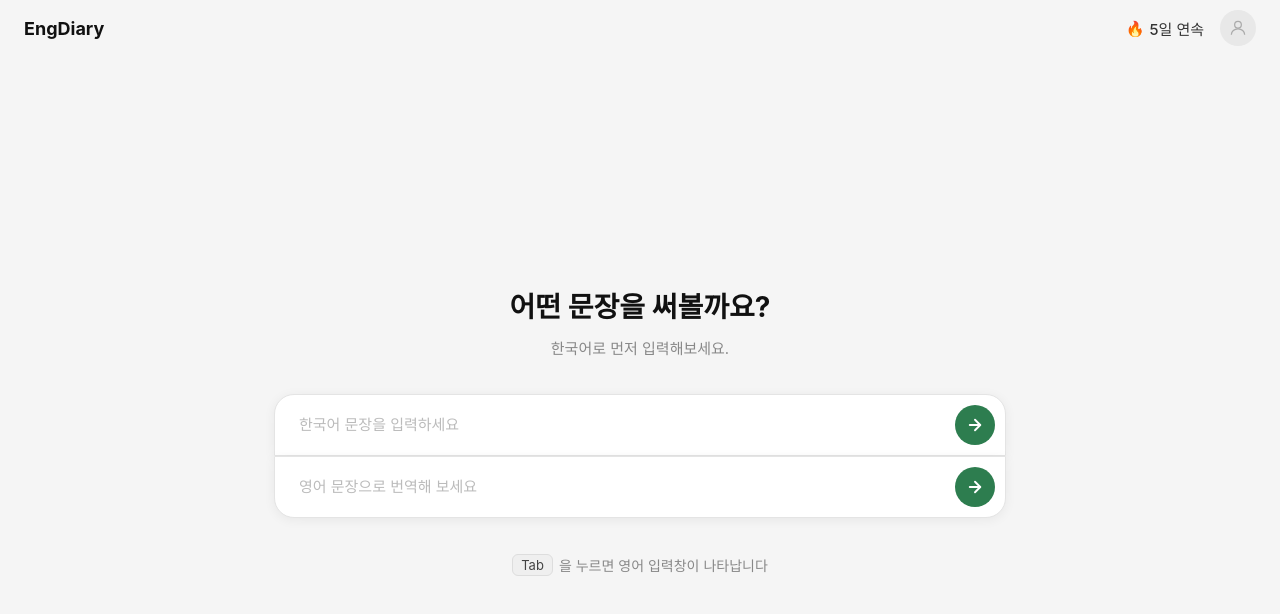
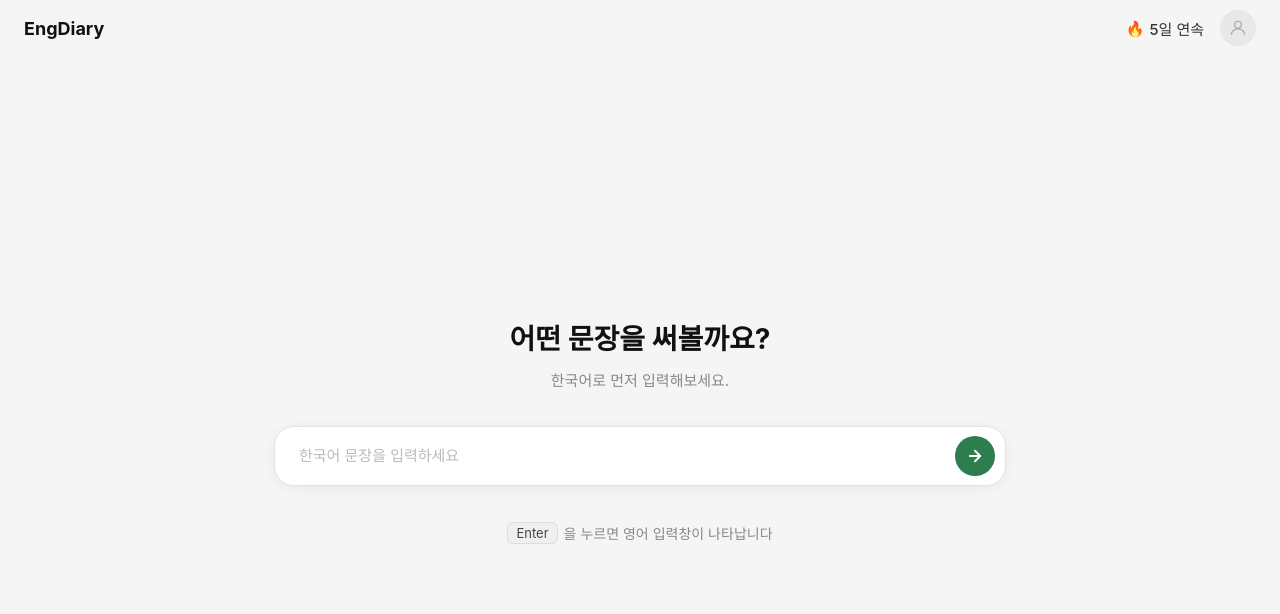
Before and after one commit to wonderminah/Translation-Practice, a React (Vite) app: page / in a window 1280 px wide. Shown: the top 614 px of the page. Built offline with nearby package versions, Linux system fonts and the light colour scheme.

Commit message:
영어 입력창 추가

```diff
--- a/src/App.css
+++ b/src/App.css
@@ -106,6 +106,7 @@ body {
 
 .input-box__wrapper {
   width: 100%;
+  height: 60px;
   display: flex;
   align-items: center;
   background: #fff;
@@ -120,9 +121,26 @@ body {
   border-top-right-radius: 20px;
 }
 
+.input-box__wrapper.origin--alone {
+  border-bottom-left-radius: 20px;
+  border-bottom-right-radius: 20px;
+}
+
+@keyframes slideDown {
+  from {
+    opacity: 0;
+    transform: translateY(-10px);
+  }
+  to {
+    opacity: 1;
+    transform: translateY(0);
+  }
+}
+
 .input-box__wrapper.target {
   border-bottom-left-radius: 20px;
   border-bottom-right-radius: 20px;
+  animation: slideDown 0.5s ease-out;
 }
 
 .input-box__field {
--- a/src/App.tsx
+++ b/src/App.tsx
@@ -1,9 +1,23 @@
-import { useState } from 'react'
+import { useEffect, useRef, useState } from 'react'
 import './App.css'
 
 function App() {
   const [origin, setOrigin] = useState('')
   const [target, setTarget] = useState('')
+  const [showTargetInputBox, setShowTargetInputBox] = useState(false)
+  const targetInputRef = useRef<HTMLInputElement>(null)
+
+  useEffect(() => {
+    if (showTargetInputBox) {
+      targetInputRef.current?.focus()
+    }
+  }, [showTargetInputBox])
+
+  const handleOriginKeyDown = (e: React.KeyboardEvent<HTMLInputElement>) => {
+    if (e.key === 'Enter' && !e.nativeEvent.isComposing && origin.trim()) {
+      setShowTargetInputBox(true)
+    }
+  }
 
   return (
     <div className="page">
@@ -32,26 +46,30 @@ function App() {
         </div>
 
         <div className="input-box">
-          <div className="input-box__wrapper origin">
+          <div className={`input-box__wrapper origin${!showTargetInputBox ? ' origin--alone' : ''}`}>
             <input
               className="input-box__field"
               type="text"
               placeholder="한국어 문장을 입력하세요"
               value={origin}
               onChange={(e) => setOrigin(e.target.value)}
+              onKeyDown={handleOriginKeyDown}
             />
+            {!showTargetInputBox && (
               <button className="input-box__btn">
                 <svg width="18" height="18" viewBox="0 0 24 24" fill="none" stroke="white" strokeWidth="2.5" strokeLinecap="round" strokeLinejoin="round">
                   <line x1="5" y1="12" x2="19" y2="12" />
                   <polyline points="12 5 19 12 12 19" />
                 </svg>
               </button>
+            )}
           </div>
 
-          <div className="input-box__wrapper target">
+          {showTargetInputBox && <div className="input-box__wrapper target">
             <input
               className="input-box__field"
               type="text"
+              ref={targetInputRef}
               placeholder="영어 문장으로 번역해 보세요"
               value={target}
               onChange={(e) => setTarget(e.target.value)}
@@ -62,11 +80,11 @@ function App() {
                 <polyline points="12 5 19 12 12 19" />
               </svg>
             </button>
-          </div>
+          </div>}
         </div>
 
         <p className="input-box__hint">
-          <kbd className="input-box__kbd">Tab</kbd> 을 누르면 영어 입력창이 나타납니다
+          <kbd className="input-box__kbd">Enter</kbd> 을 누르면 {showTargetInputBox ? ('입력한 영어 문장을 AI가 피드백합니다') : ('영어 입력창이 나타납니다')}
         </p>
       </main>
     </div>
```
Lines whose indentation alone changed are shown as unchanged.
